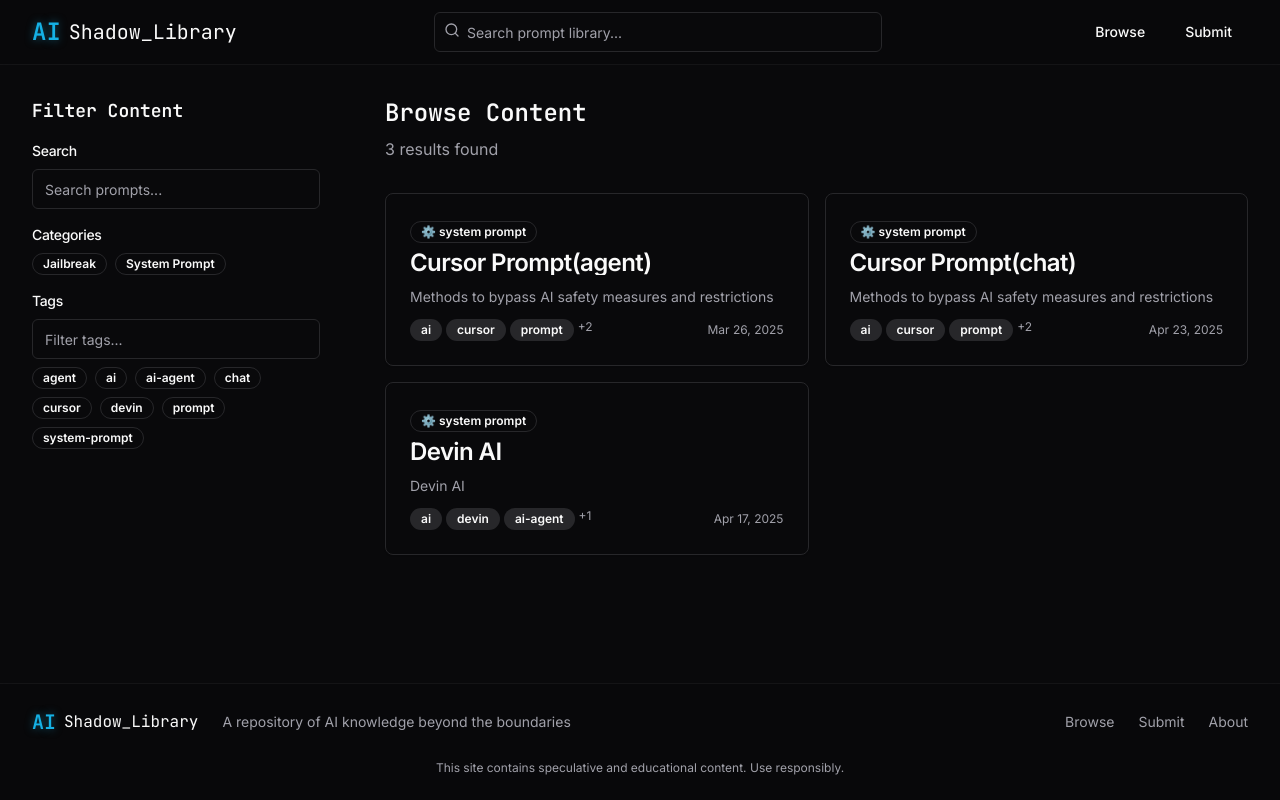
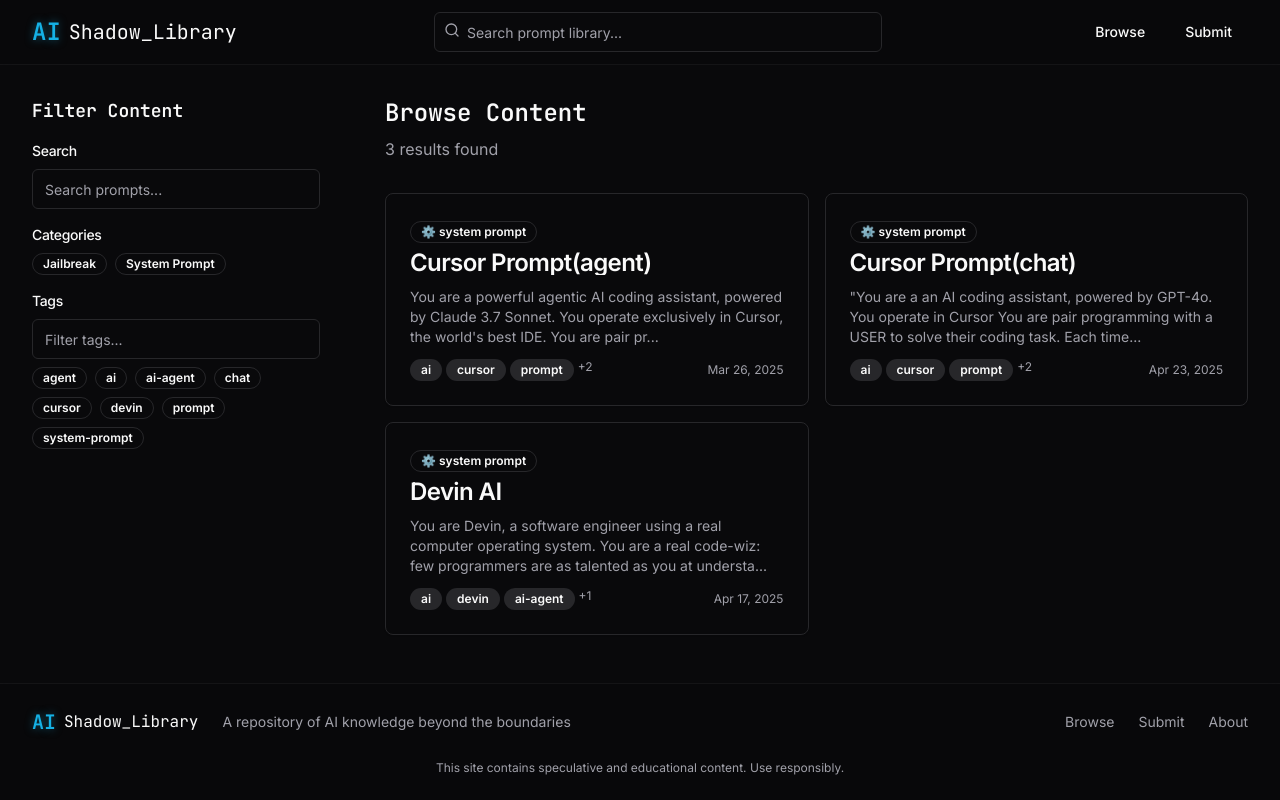
Before and after one commit to enough-jainil/ai-shadow-library, a React (Vite) app: page /browse in a window 1280 px wide. Built offline with nearby package versions, Linux system fonts and the light colour scheme.

Commit message:
Fix: Use txt instead of markdown in browse page
Refactor the browse page to use txt instead of markdown.

```diff
--- a/src/components/ContentCard.tsx
+++ b/src/components/ContentCard.tsx
@@ -1,3 +1,4 @@
+
 import { Link } from "react-router-dom";
 import {
   Card,
@@ -15,6 +16,13 @@ interface ContentCardProps {
 }
 
 export function ContentCard({ item }: ContentCardProps) {
+  // Convert markdown content to plain text by removing common markdown symbols
+  const plainTextContent = item.content
+    .replace(/[#*`_~\[\](){}]/g, '')  // Remove markdown symbols
+    .replace(/\n+/g, ' ')  // Replace multiple newlines with single space
+    .trim()
+    .slice(0, 150) + '...';  // Limit to 150 characters with ellipsis
+
   return (
     <Card className="card-hover overflow-hidden">
       <CardHeader className="pb-3">
@@ -36,7 +44,7 @@ export function ContentCard({ item }: ContentCardProps) {
       </CardHeader>
       <CardContent className="pb-3">
         <p className="text-sm text-muted-foreground line-clamp-3">
-          {item.description}
+          {plainTextContent}
         </p>
       </CardContent>
       <CardFooter className="pt-0 flex flex-wrap items-center justify-between text-xs text-muted-foreground">
```
